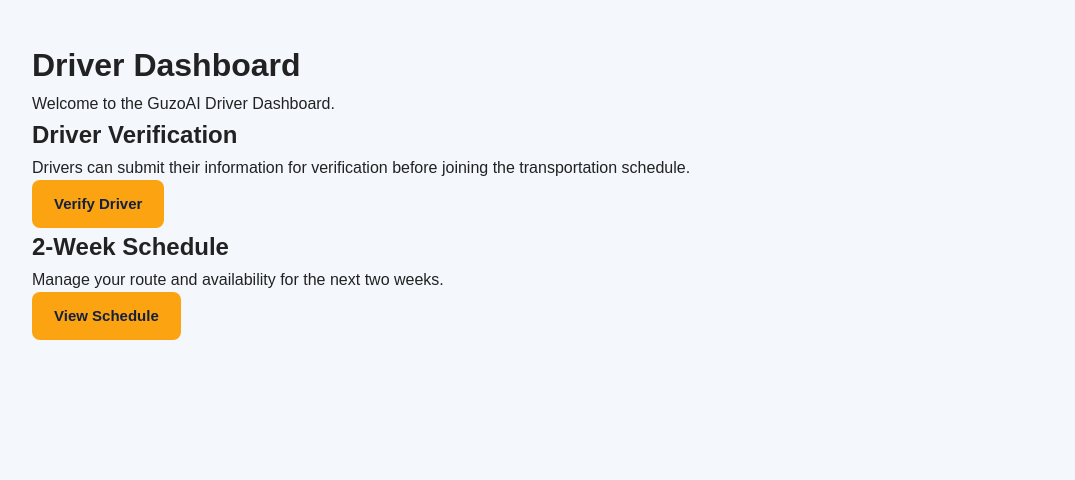
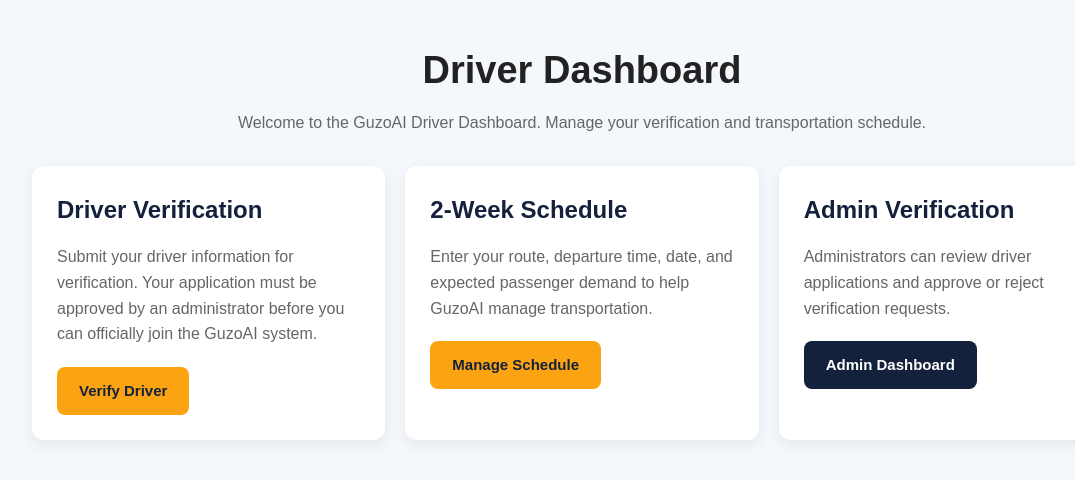
Before and after one commit to abityzebergadeboshe-creator/bus_route_ml_project, a Flask app: page /driver in a window 1280 px wide. Shown: the part 62-542 px from the top of the page, without its empty margins (58-1133 px from the left). Run offline with Flask 3, Linux system fonts and the light colour scheme; parts of the project's set-up code (start-up, migrations or seed data) failed here and were passed over.

Commit message:
Enhance Driver Dashboard layout and content

```diff
--- a/templates/driver.html
+++ b/templates/driver.html
@@ -1,30 +1,86 @@
 {% extends "layout.html" %}
+
+{% block title %}Driver Dashboard - GuzoAI{% endblock %}
 
 {% block content %}
 
-<div class="driver-box">
+<section class="driver-section">
+
+    <div class="page-header">
 
         <h1>Driver Dashboard</h1>
 
-    <p>Welcome to the GuzoAI Driver Dashboard.</p>
+        <p>
+            Welcome to the GuzoAI Driver Dashboard.
+            Manage your verification and transportation schedule.
+        </p>
+
+    </div>
+
+
+    <div class="driver-options">
+
+
+        <div class="driver-card">
 
             <h2>Driver Verification</h2>
 
             <p>
-        Drivers can submit their information for verification
-        before joining the transportation schedule.
+                Submit your driver information for verification.
+                Your application must be approved by an administrator
+                before you can officially join the GuzoAI system.
             </p>
 
-    <a href="/verify" class="btn">Verify Driver</a>
+            <a
+                href="{{ url_for('verify') }}"
+                class="btn"
+            >
+                Verify Driver
+            </a>
+
+        </div>
+
+
+        <div class="driver-card">
 
             <h2>2-Week Schedule</h2>
 
             <p>
-        Manage your route and availability for the next two weeks.
+                Enter your route, departure time, date, and expected
+                passenger demand to help GuzoAI manage transportation.
             </p>
 
-    <a href="/schedule" class="btn">View Schedule</a>
+            <a
+                href="{{ url_for('schedule') }}"
+                class="btn"
+            >
+                Manage Schedule
+            </a>
 
         </div>
 
+
+        <div class="driver-card">
+
+            <h2>Admin Verification</h2>
+
+            <p>
+                Administrators can review driver applications and
+                approve or reject verification requests.
+            </p>
+
+            <a
+                href="{{ url_for('admin') }}"
+                class="btn secondary-btn"
+            >
+                Admin Dashboard
+            </a>
+
+        </div>
+
+
+    </div>
+
+</section>
+
 {% endblock %}
```
Lines whose indentation alone changed are shown as unchanged.
